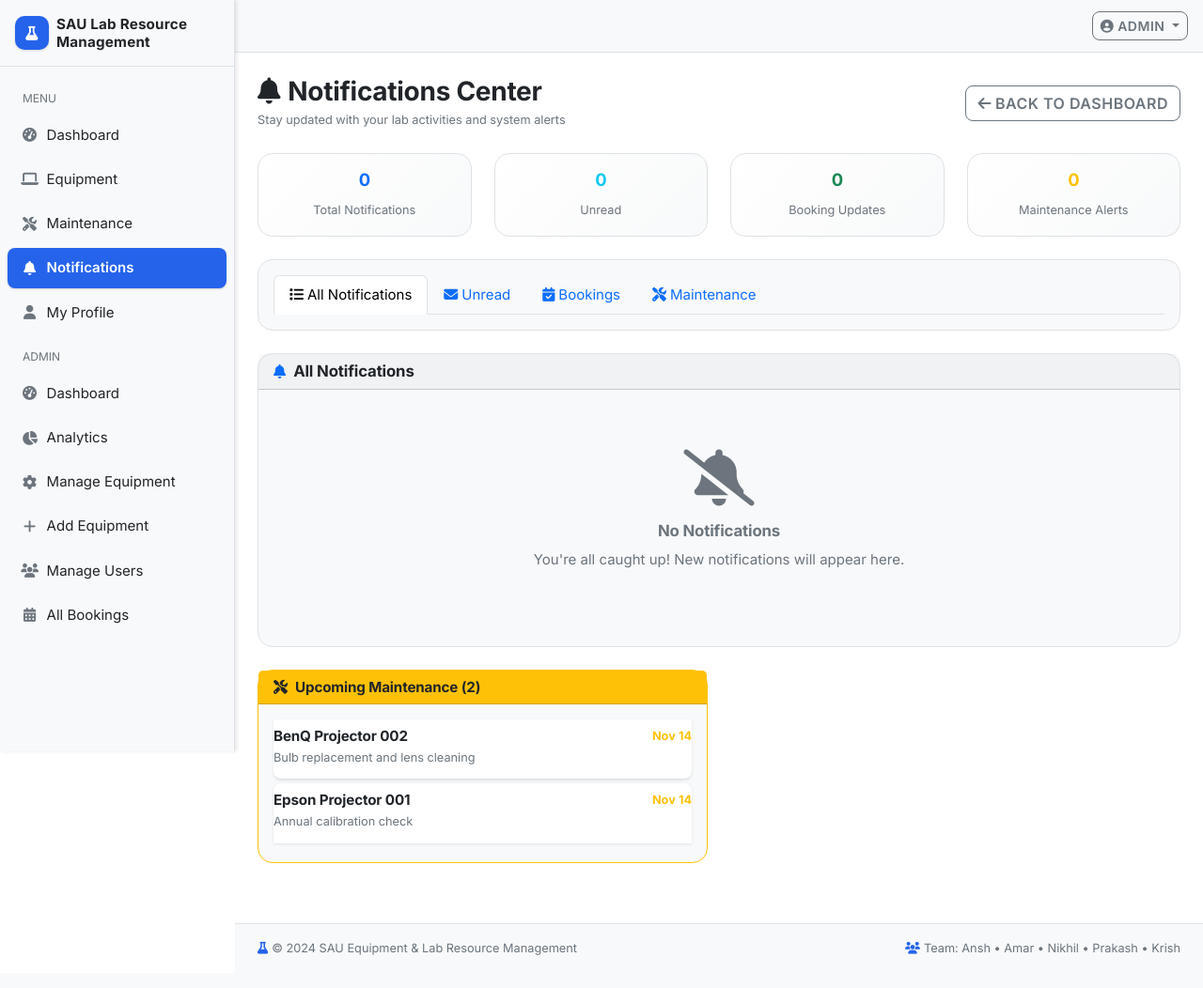
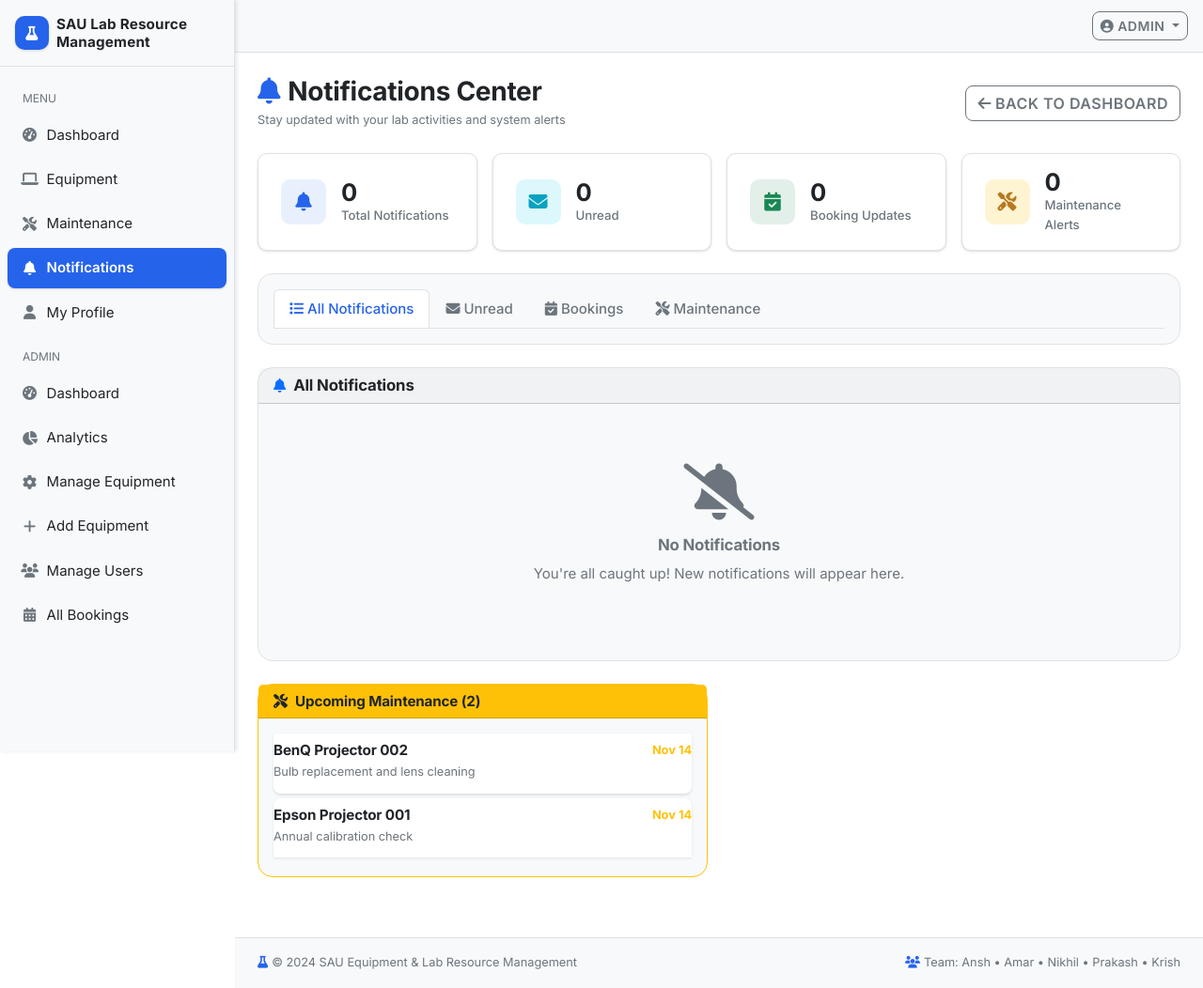
Before and after one commit to Mrstragr/dbms-project, a Flask app: page /notifications in a window 1280 px wide. Shown: the whole page at 94% size. Before the commit the page ends 1017 px from the top, so only its background shows below. Run offline with Flask 3, Linux system fonts and the light colour scheme; a user stored in the database is signed in; data comes from the database, SQL or seed files in the repository; data that the repository does not hold is empty; some libraries are stand-ins or nearby versions.

Commit message:
style: notifications and profile pages polish

```diff
--- a/static/css/style.css
+++ b/static/css/style.css
@@ -512,3 +512,30 @@ small, .small { font-size: 0.85em; }
 	.form-actions { flex-direction: column-reverse; }
 	.form-actions .btn { width: 100%; }
 }
+
+/* Notifications */
+.notification-tabs { flex-wrap: nowrap; overflow-x: auto; overflow-y: hidden; border-bottom-color: var(--border); scrollbar-width: thin; }
+.notification-tabs .nav-link { white-space: nowrap; color: var(--muted); font-weight: 500; }
+.notification-tabs .nav-link.active { color: var(--primary); }
+.notification-list { margin: calc(-1 * var(--space-3)); }
+.notification-item { transition: background-color .15s ease; border-color: var(--border) !important; }
+.notification-item:last-child { border-bottom: 0 !important; }
+.notification-item:hover { background: var(--panel); }
+.notification-item.unread { background: var(--primary-soft); box-shadow: inset 3px 0 0 var(--primary); }
+.icon-circle { width: 2.5rem; height: 2.5rem; border-radius: 50%; display: flex; align-items: center; justify-content: center; flex-shrink: 0; }
+.notification-actions { display: flex; flex-wrap: wrap; align-items: center; gap: var(--space-2); }
+.notification-actions .btn { text-transform: none; letter-spacing: 0; }
+
+/* Profile */
+.profile-header-card { border-radius: var(--radius-lg); box-shadow: var(--shadow-sm); background: linear-gradient(135deg, var(--primary-soft) 0%, var(--panel-2) 60%); }
+.profile-header-card:hover { transform: none; }
+.profile-avatar {
+	width: 5rem; height: 5rem; border-radius: 50%;
+	display: flex; align-items: center; justify-content: center;
+	background: var(--primary); color: #fff; font-size: 2rem; box-shadow: var(--shadow-md);
+}
+.profile-stats .stat-item h3 { font-size: 2rem; font-weight: 700; }
+.activity-stat { padding: var(--space-3); border: 1px solid var(--border); border-radius: var(--radius); background: var(--panel-2); }
+.activity-stat .fa-2x { font-size: 1.5rem; }
+.activity-stat .stat-label { font-size: .85rem; font-weight: 600; color: var(--muted); }
+.security-item { display: flex; align-items: center; }
--- a/templates/notifications.html
+++ b/templates/notifications.html
@@ -5,7 +5,7 @@
 {% block content %}
 <div class="row">
     <div class="col-12">
-        <div class="d-flex align-items-center justify-content-between mb-4">
+        <div class="page-header">
             <div>
                 <h2 class="mb-0"><i class="fas fa-bell me-2"></i>Notifications Center</h2>
                 <small class="text-muted">Stay updated with your lab activities and system alerts</small>
@@ -25,36 +25,40 @@
 </div>
 
 <!-- Notification Stats -->
-<div class="row mb-4">
-    <div class="col-md-3">
-        <div class="card stat-card">
-            <div class="card-body text-center">
-                <h4 class="text-primary">{{ notifications|length }}</h4>
-                <small class="text-muted">Total Notifications</small>
+<div class="row g-3 mb-4">
+    <div class="col-6 col-lg-3">
+        <div class="stat-tile stat-primary">
+            <div class="stat-tile-icon"><i class="fas fa-bell"></i></div>
+            <div class="stat-tile-body">
+                <div class="stat-tile-value">{{ notifications|length }}</div>
+                <div class="stat-tile-label">Total Notifications</div>
             </div>
         </div>
     </div>
-    <div class="col-md-3">
-        <div class="card stat-card">
-            <div class="card-body text-center">
-                <h4 class="text-info">{{ unread_count }}</h4>
-                <small class="text-muted">Unread</small>
+    <div class="col-6 col-lg-3">
+        <div class="stat-tile stat-info">
+            <div class="stat-tile-icon"><i class="fas fa-envelope"></i></div>
+            <div class="stat-tile-body">
+                <div class="stat-tile-value">{{ unread_count }}</div>
+                <div class="stat-tile-label">Unread</div>
             </div>
         </div>
     </div>
-    <div class="col-md-3">
-        <div class="card stat-card">
-            <div class="card-body text-center">
-                <h4 class="text-success">{{ notifications|selectattr('type', 'equalto', 'booking')|list|length }}</h4>
-                <small class="text-muted">Booking Updates</small>
+    <div class="col-6 col-lg-3">
+        <div class="stat-tile stat-success">
+            <div class="stat-tile-icon"><i class="fas fa-calendar-check"></i></div>
+            <div class="stat-tile-body">
+                <div class="stat-tile-value">{{ notifications|selectattr('type', 'equalto', 'booking')|list|length }}</div>
+                <div class="stat-tile-label">Booking Updates</div>
             </div>
         </div>
     </div>
-    <div class="col-md-3">
-        <div class="card stat-card">
-            <div class="card-body text-center">
-                <h4 class="text-warning">{{ notifications|selectattr('type', 'equalto', 'maintenance')|list|length }}</h4>
-                <small class="text-muted">Maintenance Alerts</small>
+    <div class="col-6 col-lg-3">
+        <div class="stat-tile stat-warning">
+            <div class="stat-tile-icon"><i class="fas fa-tools"></i></div>
+            <div class="stat-tile-body">
+                <div class="stat-tile-value">{{ notifications|selectattr('type', 'equalto', 'maintenance')|list|length }}</div>
+                <div class="stat-tile-label">Maintenance Alerts</div>
             </div>
         </div>
     </div>
@@ -65,7 +69,7 @@
     <div class="col-12">
         <div class="card">
             <div class="card-body">
-                <ul class="nav nav-tabs" id="notificationTabs" role="tablist">
+                <ul class="nav nav-tabs notification-tabs" id="notificationTabs" role="tablist">
                     <li class="nav-item" role="presentation">
                         <button class="nav-link active" id="all-tab" data-bs-toggle="tab" data-bs-target="#all-notifications"
                                 type="button" role="tab" aria-controls="all-notifications" aria-selected="true">
@@ -460,6 +464,7 @@ function markAsRead(notificationId) {
         method: 'POST',
         headers: {
             'Content-Type': 'application/json',
+            'X-CSRFToken': '{{ csrf_token() }}',
         },
         body: JSON.stringify({})
     })
@@ -498,6 +503,7 @@ function markAllAsRead() {
         method: 'POST',
         headers: {
             'Content-Type': 'application/json',
+            'X-CSRFToken': '{{ csrf_token() }}',
         },
         body: JSON.stringify({})
     })
```
Also changed, not shown: templates/profile.html (+11 -11 lines).
